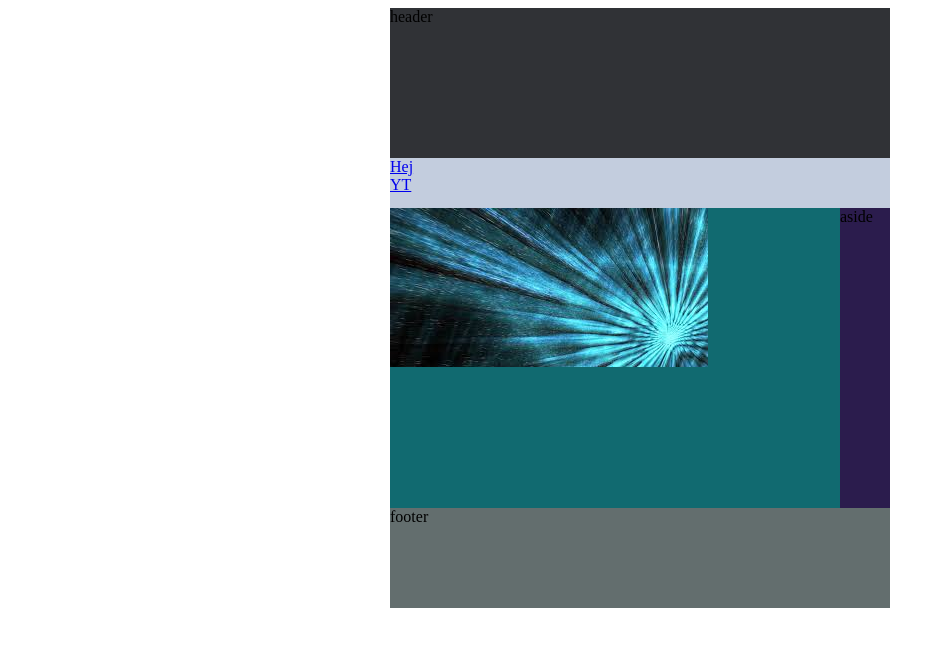
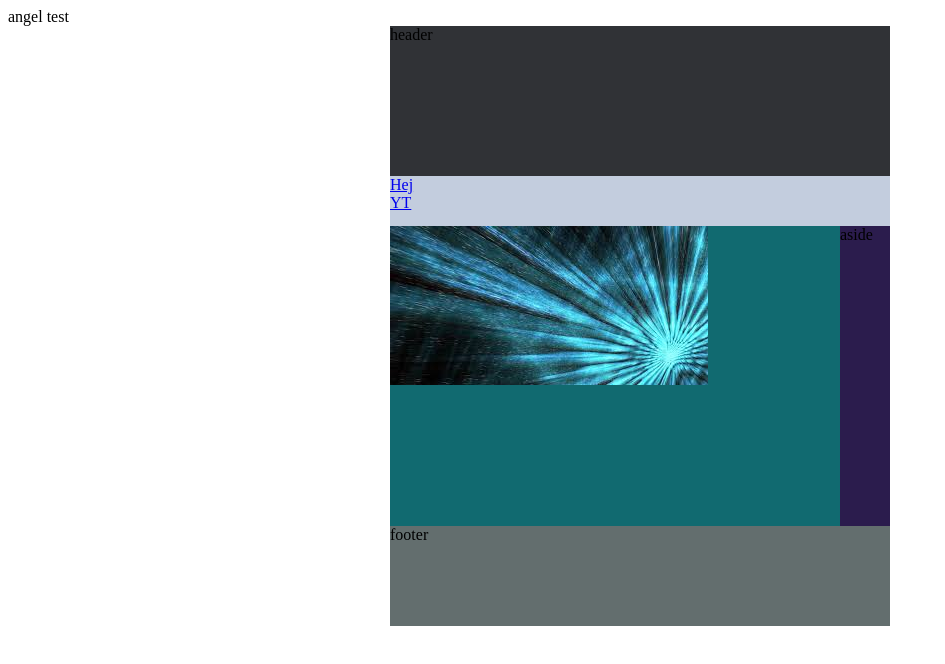
Before and after one commit to angel-str/angel-str.github.io, a plain HTML site: page Teknik-Web/index.html in a window 1280 px wide. Shown: the whole page, without its empty margins (0-945 px from the left). Drawn offline with Linux system fonts and the light colour scheme.

Commit message:
Angel test

```diff
--- a/Teknik-Web/index.html
+++ b/Teknik-Web/index.html
@@ -10,6 +10,9 @@
     </head>
 
     <body>
+
+      angel test
+
         <div id="wrapper">
 
           <header>
```
